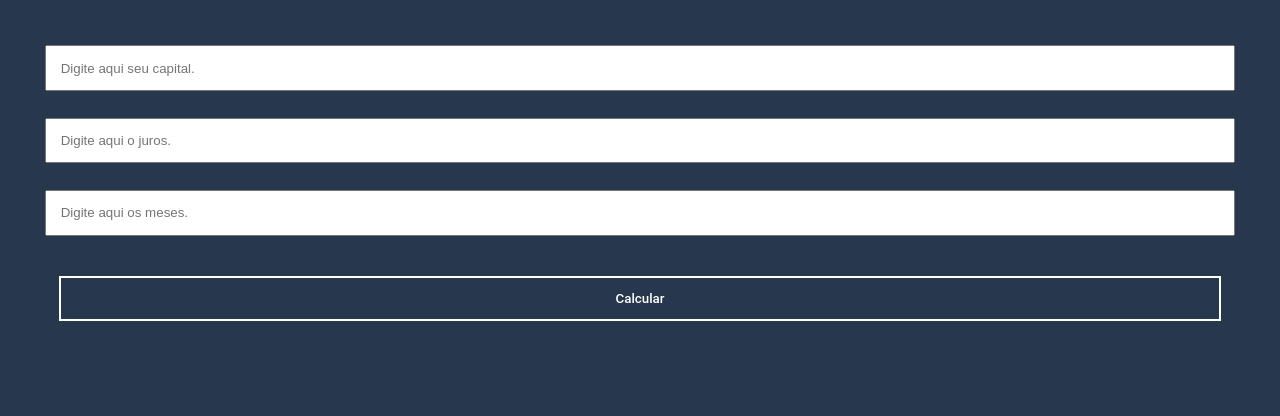
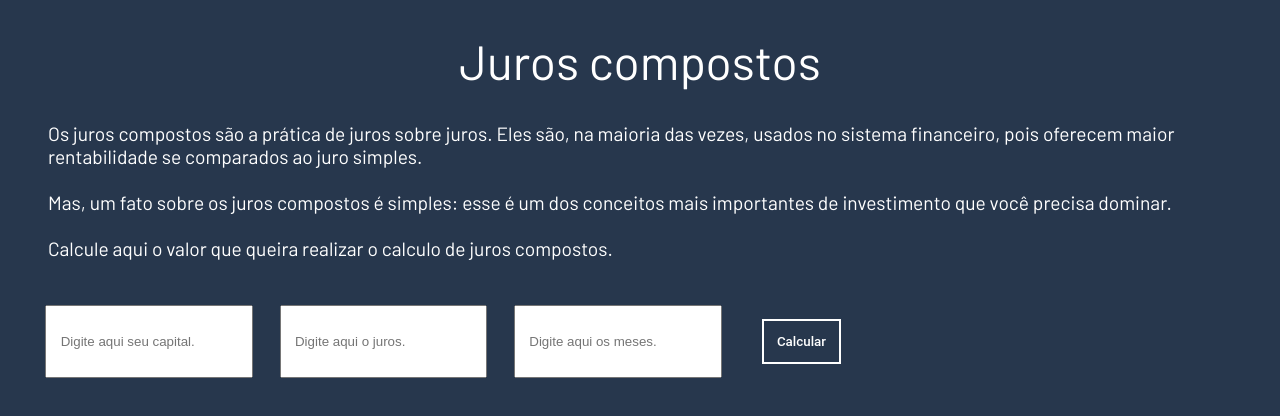
Before and after one commit to wesjx/juros-compostos, a plain HTML site: page index.html in a window 1280 px wide. Drawn offline with Linux system fonts and the light colour scheme.

Commit message:
Commit for design.
Some design changes

```diff
--- a/index.html
+++ b/index.html
@@ -3,21 +3,35 @@
     <meta charset="UTF-8">
     <meta name="viewport" content="width=device-width">
     <title>Juros Compostos</title>
+    <link rel="stylesheet" href="./reset.css"/>
     <link rel="stylesheet" href="./styles.css"/>
-    <link rel="stylesheet" href="./reset.css"/>
+    <link rel="preconnect" href="https://fonts.googleapis.com">
+    <link rel="preconnect" href="https://fonts.gstatic.com" crossorigin>
+    <link href="https://fonts.googleapis.com/css2?family=Barlow:wght@400;700&display=swap" rel="stylesheet">
 </head>
 
 <body>
+    <section>
+        <h1 class="title">Juros compostos</h1>
+        <p class="text">
+            Os juros compostos são a prática de juros sobre juros. Eles são, na maioria das vezes, usados no sistema financeiro, pois oferecem maior rentabilidade se comparados ao juro simples.
+        </p>
+        <p class="text">
+           <br> Mas, um fato sobre os juros compostos é simples: esse é um dos conceitos mais importantes de investimento que você precisa dominar.
+        </p>
+        <p class="text"><br>Calcule aqui o valor que queira realizar o calculo de juros compostos.</p>
+    </section>
+
     <main>
         <div class="calculadora">
-        <input class="valores" id="capital" placeholder="Digite aqui seu capital."/>
-        <input class="valores" id="juros" placeholder="Digite aqui o juros."/>
-        <input class="valores" id="meses" placeholder="Digite aqui os meses."/>
+            <input class="valores" id="capital" placeholder="Digite aqui seu capital."/>
+            <input class="valores" id="juros" placeholder="Digite aqui o juros."/>
+            <input class="valores" id="meses" placeholder="Digite aqui os meses."/>
         <button class="btn41-43 btn-42" id="botao">Calcular</button>
-        <span>
-        </span>
     </div>
     </main>
+
+
 </body>
 
 
--- a/reset.css
+++ b/reset.css
@@ -27,9 +27,6 @@ article, aside, details, figcaption, figure,
 footer, header, hgroup, menu, nav, section {
 	display: block;
 }
-body {
-	line-height: 0;
-}
 ol, ul {
 	list-style: none;
 }
--- a/styles.css
+++ b/styles.css
@@ -1,5 +1,6 @@
 body {
     background: #27374D;
+    font-family: 'Barlow', sans-serif;
 }
 
 span {
@@ -9,10 +10,25 @@ span {
     text-align: center;
 }
 
+
+.title{
+  font-size: 3rem;
+  text-align: center;
+  margin: 2rem 3rem;;
+  color: #fff;
+}
+
+.text{
+  font-size: 1.2rem;
+  margin: 0 3rem;
+  color: #fff;
+}
+
 .calculadora{
     display: flex;
     margin: 2em;
-    flex-direction: column;
+    flex-direction: row;
+    width: 50%;
 }
 
 .valores{
@@ -64,3 +80,10 @@ span {
   .btn-42:active {
     top: 2px;
   }
+
+  @media screen and (max-width: 720px) {
+    .calculadora{
+      flex-direction: column;
+      width: 83%;
+  }
+  }
```
